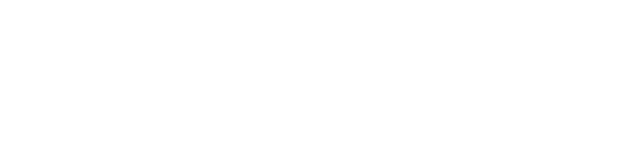
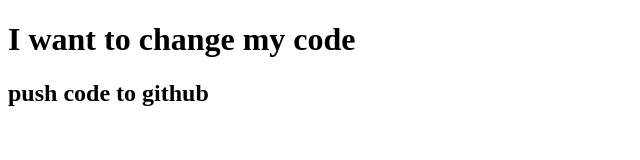
Before and after one commit to mdeliashossen/my-second-repo, a plain HTML site: page index.html in a window 1280 px wide. Shown: the whole page, without its empty margins (0-640 px from the left). Drawn offline with Linux system fonts and the light colour scheme.

Commit message:
aded header

```diff
--- a/index.html
+++ b/index.html
@@ -7,6 +7,7 @@
     <title>My Second Github Repo</title>
 </head>
 <body>
-
+    <h1>I want to change my code</h1>
+    <h2>push code to github</h2>
 </body>
 </html>
```
